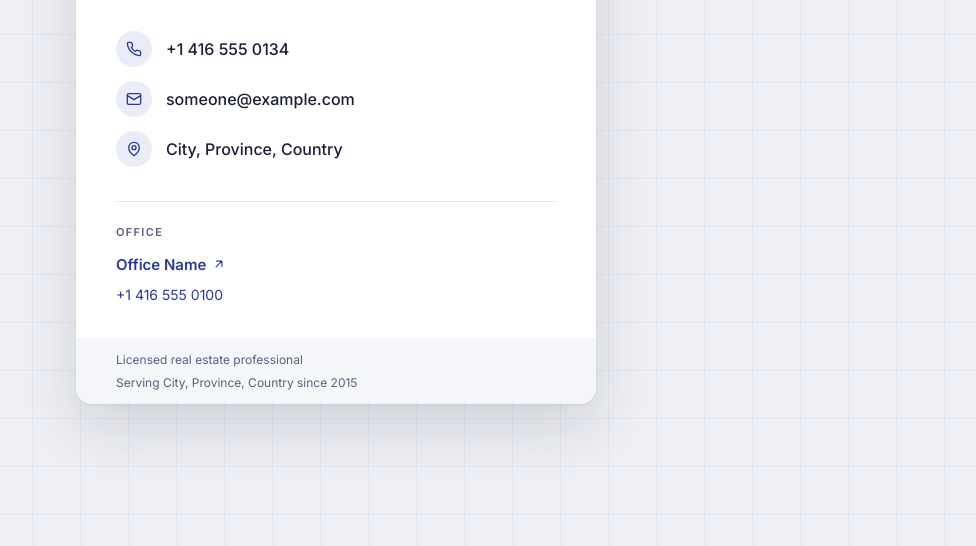
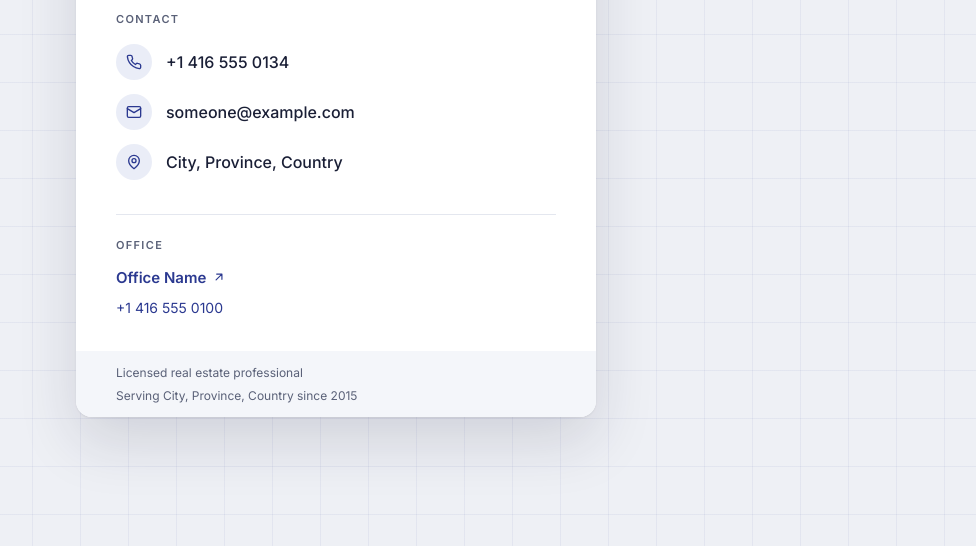
Before and after one commit to iydia/realtor, an Astro site: page / in a window 1280 px wide. Shown: the part 254-800 px from the top of the page, without its empty margins (304-1280 px from the left). Built offline with nearby package versions, Linux system fonts and the light colour scheme; Astro itself is replaced by a stand-in of ours.

Commit message:
ui(header): Contact

```diff
--- a/src/pages/index.astro
+++ b/src/pages/index.astro
@@ -55,6 +55,8 @@ const pageTitle = `${config.firstName} ${config.lastName} — ${config.officeNam
           )
         }
 
+        <section class="contact-section" aria-labelledby="contact-heading">
+          <h2 id="contact-heading" class="section-heading">Contact</h2>
           <ul class="contact-list">
             <ContactRow value={config.phone} href={telHref(config.phone)}>
               <svg
@@ -101,11 +103,12 @@ const pageTitle = `${config.firstName} ${config.lastName} — ${config.officeNam
               </svg>
             </ContactRow>
           </ul>
+        </section>
 
         {
           config.officeName && (
             <section class="office-section">
-              <h2 class="office-heading">Office</h2>
+              <h2 class="section-heading">Office</h2>
               {config.officeWebsite ? (
                 <a class="office-link" href={config.officeWebsite}>
                   {config.officeName}
--- a/src/styles/global.css
+++ b/src/styles/global.css
@@ -151,6 +151,13 @@ a:hover {
   letter-spacing: 0.02em;
 }
 
+.contact-section {
+  display: flex;
+  flex-direction: column;
+  gap: 8px;
+  min-width: 0;
+}
+
 .contact-list {
   list-style: none;
   margin: 0 -12px;
@@ -202,7 +209,7 @@ a.contact-row:focus-visible {
   min-width: 0;
 }
 
-.office-heading {
+.section-heading {
   margin: 0 0 4px;
   font-size: 11px;
   font-weight: 600;
```
Lines whose indentation alone changed are shown as unchanged.
